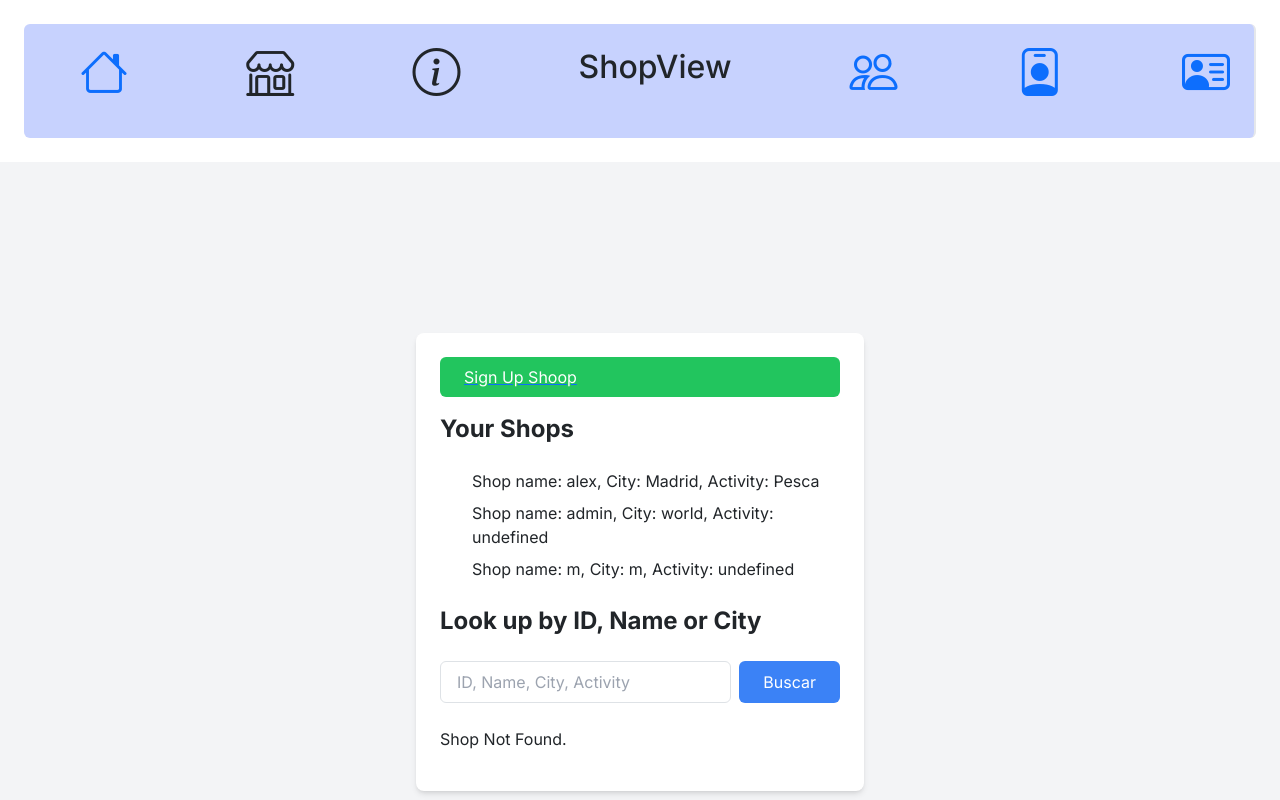
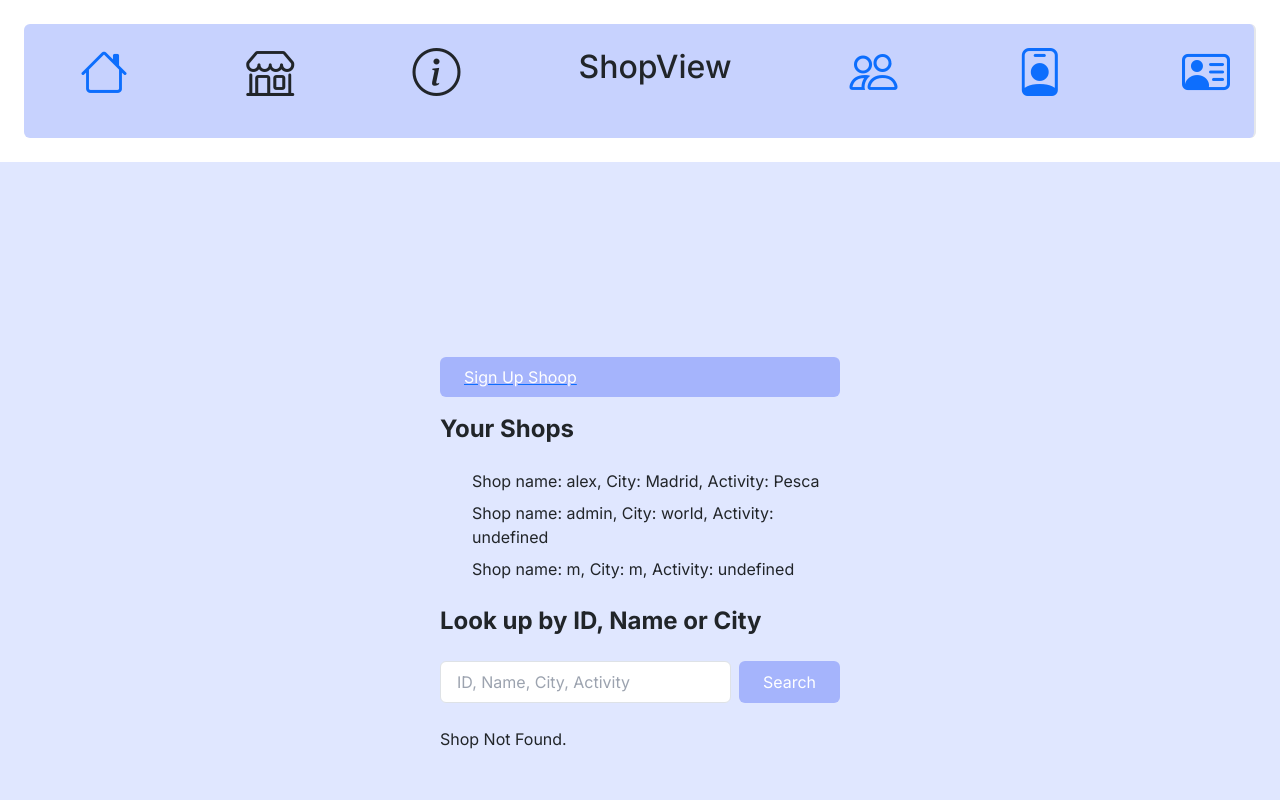
Before and after one commit to AJG239/Comercio, a Next.js app in the folder comercio/: page /admin_login/admin_shop in a window 1280 px wide. Shown: the top 800 px of the page. Built offline with nearby package versions, Linux system fonts and the light colour scheme.

Commit message:
Finish CSS
checking for more bugs

```diff
--- a/comercio/src/app/admin_login/[user]/page.jsx
+++ b/comercio/src/app/admin_login/[user]/page.jsx
@@ -23,7 +23,7 @@ export default function adminLog({params}){
     }, []);
 
     return(
-        <div className="min-h-10 flex items-center justify-center bg-white-100">
+        <div className="min-h-10 flex items-center justify-center bg-indigo-100">
             <div className="max-w-md w-full p-6 bg-transparent rounded-lg">
                 {admin ? (
                     <div className="flex items-center justify-center mb-4">
--- a/comercio/src/app/admin_login/admin_log/page.jsx
+++ b/comercio/src/app/admin_login/admin_log/page.jsx
@@ -42,8 +42,8 @@ export default function adminLogPage() {
     };
 
     return (
-        <div className="min-h-screen flex items-center justify-center">
-            <div className="max-w-md w-full p-6 bg-white rounded-lg shadow-md">
+        <div className="min-h-10 flex items-center justify-center bg-indigo-100">
+            <div className="max-w-md w-full p-6 bg-transparent rounded-lg">
                 <h1 className="text-2xl font-bold mb-3 py-2">Login Admin</h1>
                 <Login values={values} setValues={valuesUpd} submit={admin_Log}></Login>
             </div>
--- a/comercio/src/app/admin_login/admin_shop/page.jsx
+++ b/comercio/src/app/admin_login/admin_shop/page.jsx
@@ -52,22 +52,18 @@ const searchShop = () => {
     };
 
     return (
-        <div className="min-h-screen flex items-center justify-center bg-gray-100">
-            <div className="max-w-md w-full p-6 bg-white rounded-lg shadow-md">
+        <div className="min-h-screen flex items-center justify-center bg-indigo-100">
+            <div className="max-w-md w-full p-6 bg-transparent rounded-lg ">
 
                 <Link href="/admin_login/admin_shop/register_shop">
-                    <p className="block px-4 py-2 text-white bg-green-500 rounded-md hover:bg-green-600 focus:outline-none focus:ring focus:border-green-300">
-                        Sign Up Shoop
-                    </p>
+                    <p className="block px-4 py-2 text-white bg-indigo-300 rounded-md hover:bg-indigo-600 focus:outline-none focus:border-indigo-300">Sign Up Shoop</p>
                 </Link>
 
                 <h1 className="text-2xl font-bold mb-4">Your Shops</h1>
                 {shops.length > 0 ? (
                     <ul>
                         {shops.map(comercio => (
-                            <li key={comercio.id} className="mb-2">
-                                {`Shop name: ${comercio.user}, City: ${comercio.ciudad}, Activity: ${comercio.actividad}`}
-                            </li>
+                            <li key={comercio.id} className="mb-2"> {`Shop name: ${comercio.user}, City: ${comercio.ciudad}, Activity: ${comercio.actividad}`} </li>
                         ))}
                     </ul>
                 ) : (
@@ -76,35 +72,27 @@ const searchShop = () => {
 
                 <div className="mt-4">
                     <h2 className="text-2xl font-bold mb-4">Look up by ID, Name or City</h2>
+
                     <div className="flex">
-                        <input
-                            className="flex-grow px-3 py-2 mr-2 border rounded-md focus:outline-none focus:ring focus:border-blue-300"
-                            type="text"
-                            placeholder="ID, Name, City, Activity"
-                            value={searchShop}
-                            onChange={(e) => setSearchShop(e.target.value)}
-                        />
-                        <button
-                            className="px-4 py-2 bg-blue-500 text-white rounded-md hover:bg-blue-600 focus:outline-none focus:ring focus:border-blue-300"
-                            onClick={searchShoppig}
-                        >
-                            Buscar
-                        </button>
+                        <input className="flex-grow px-3 py-2 mr-2 border rounded-md focus:outline-none focus:ring focus:border-indigo-300" type="text" placeholder="ID, Name, City, Activity" value={searchShop}  onChange={(e) => setSearchShop(e.target.value)}/>
+
+                        <button className="px-4 py-2 bg-indigo-300 text-white rounded-md hover:bg-indigo-600"onClick={searchShoppig}>Search</button>
                     </div>
+
                     {foundShop.length > 0 ? (
                         <div className="mt-4">
                             <h4 className="text-xl font-bold mb-2">Shops Founded:</h4>
+
                             <ul>
                                 {foundShop.map(foundShop => (
                                     <li key={foundShop.id} className="mb-2">
                                         {`ID: ${foundShop.id}, Name: ${foundShop.user}, City: ${foundShop.ciudad}, Activity: ${foundShop.actividad}`}
-                                        <button className="ml-2 px-2 py-1 bg-red-500 text-white rounded-md hover:bg-red-600 focus:outline-none focus:ring focus:border-red-300" onClick={() => deleteShop(foundShop.id)}>
-                                            Delete
-                                        </button>
+                                        <button className="ml-2 px-2 py-1 bg-indigo-300 text-white rounded-md hover:bg-indigo-600" onClick={() => deleteShop(foundShop.id)}> Delete</button>
                                     </li>
 
                                 ))}
                             </ul>
+
                         </div>
                     ) : (
                         <p className="mt-4">Shop Not Found.</p>
--- a/comercio/src/app/admin_login/admin_shop/register_shop/page.jsx
+++ b/comercio/src/app/admin_login/admin_shop/register_shop/page.jsx
@@ -43,68 +43,31 @@ export default function registerShop(){
     }
 
     return (
-        <div className="min-h-screen flex items-center justify-center">
-            <div className="max-w-md w-full p-6 bg-white rounded-lg shadow-md">
+        <div className="min-h-10 flex items-center justify-center bg-indigo-100">
+            <div className="max-w-md w-full p-6 bg-transparent rounded-lg">
                 <h1 className="text-2xl font-bold mb-4">Sign Up Shop</h1>
                 <form onSubmit={registerShop}>
-                    <label className="block mb-2">
-                        Names Shop:
-                        <input
-                            className="w-full border p-2"
-                            type="text"
-                            name="user"
-                            value={shop.user}
-                            onChange={updShop}
-                        />
+                    <label className="block mb-2">Names Shop:
+                        <input className="w-full border p-2" type="text" name="user" value={shop.user} onChange={updShop}/>
                     </label>
 
-                    <label className="block mb-2">
-                        Password:
-                        <input
-                            className="w-full border p-2"
-                            type="text"
-                            name="password"
-                            value={shop.password}
-                            onChange={updShop}
-                        />
+                    <label className="block mb-2">Password:
+                        <input className="w-full border p-2" type="text" name="password" value={shop.password} onChange={updShop}/>
                     </label>
 
-                    <label className="block mb-2">
-                        CIF:
-                        <input
-                            className="w-full border p-2"
-                            type="text"
-                            name="cif"
-                            value={shop.cif}
-                            onChange={updShop}
-                        />
+                    <label className="block mb-2">CIF:
+                        <input className="w-full border p-2" type="text" name="cif" value={shop.cif} onChange={updShop}/>
                     </label>
 
-                    <label className="block mb-2">
-                        City:
-                        <input
-                            className="w-full border p-2"
-                            type="text"
-                            name="ciudad"
-                            value={shop.ciudad}
-                            onChange={updShop}
-                        />
+                    <label className="block mb-2">City:
+                        <input className="w-full border p-2" type="text" name="ciudad" value={shop.ciudad} onChange={updShop}/>
                     </label>
 
-                    <label className="block mb-2">
-                        Mail:
-                        <input
-                            className="w-full border p-2"
-                            type="text"
-                            name="mail"
-                            value={shop.mail}
-                            onChange={updShop}
-                        />
+                    <label className="block mb-2">Mail:
+                        <input className="w-full border p-2" type="text" name="mail" value={shop.mail} onChange={updShop}/>
                     </label>
 
-                    <button className="w-full bg-blue-500 text-white p-2 rounded" type="submit">
-                        Sign Up Shop
-                    </button>
+                    <button className="w-full bg-indigo-500 text-white p-2 rounded" type="submit">Sign Up Shop</button>
                 </form>
             </div>
         </div>
```
